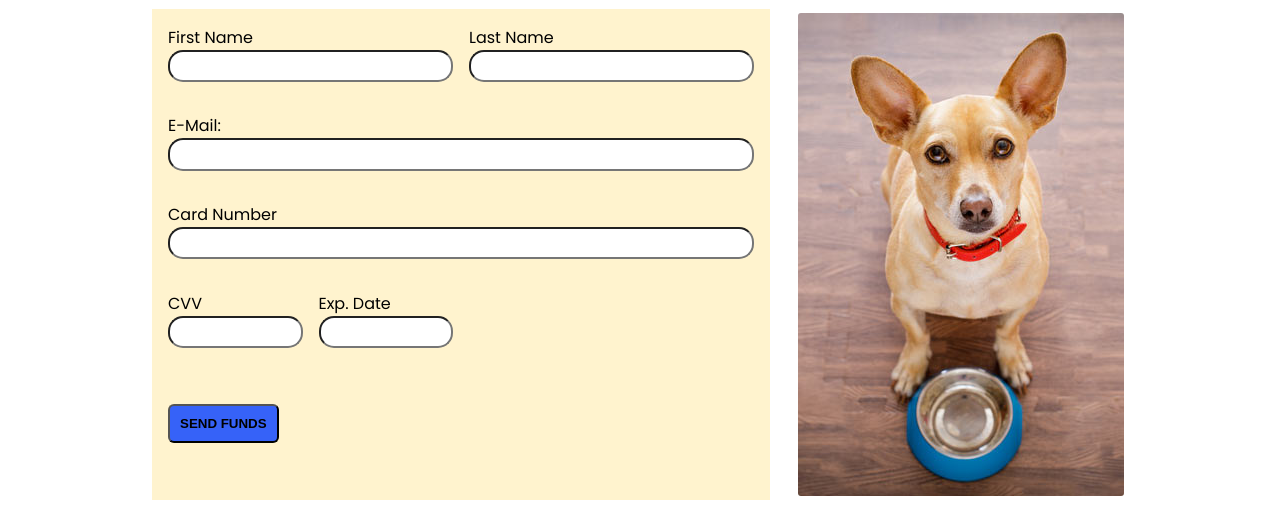
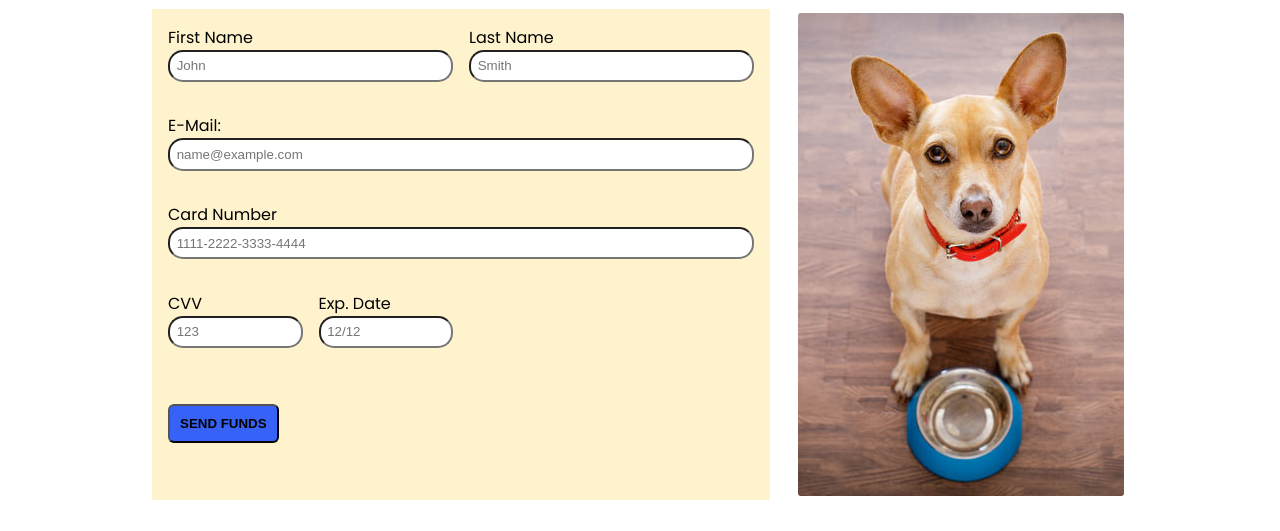
Before and after one commit to amarcolin/FewdFinalproject, a plain HTML site: page root/pages/support.html in a window 1280 px wide. Shown: the part 624-1155 px from the top of the page. Drawn offline with nearby package versions, Linux system fonts and the light colour scheme.

Commit message:
support html css

```diff
--- a/root/css/support.css
+++ b/root/css/support.css
@@ -195,7 +195,7 @@ fieldset#donateButtons {
 
 /* break point */
 
-@media screen and (min-width: 733px){
+@media screen and (min-width: 774px){
     fieldset#cardField {
         background-color: #FFF3CE;
         margin: .75em;
--- a/root/pages/support.html
+++ b/root/pages/support.html
@@ -90,27 +90,27 @@
                             <ul id="cardForm">
                                 <li id="item1">
                                     <label for="fName">First Name</label>
-                                    <input type="text" id="fName" name="first_name" required>
+                                    <input type="text" id="fName" name="first_name" placeholder="John" required>
                                 </li>
                                 <li id="item2">
                                     <label for="lName">Last Name</label>
-                                    <input type="text" id="lName" name="last_name" required>
+                                    <input type="text" id="lName" name="last_name" placeholder="Smith" required>
                                 </li>
                                 <li id="item3">
                                     <label for="email">E-Mail:</label>
-                                    <input type="email" id="email" name="email" required>
+                                    <input type="email" id="email" name="email" placeholder="name@example.com" required>
                                 </li>
                                 <li id="item4">
                                     <label for="cardNum">Card Number</label>
-                                    <input type="number" id="cardNum" name="cardNum" required>
+                                    <input type="text" id="cardNum" name="cardNum" inputmode="numeric" placeholder="1111-2222-3333-4444" required>
                                 </li>
                                 <li id="item5">
                                     <label for="cvv">CVV</label>
-                                    <input type="number" id="cvv" name="cvv" required>
+                                    <input type="number" id="cvv" name="cvv" placeholder="123" inputmode="numeric" required>
                                 </li>
                                 <li id="item6">
                                     <label for="exp">Exp. Date</label>
-                                    <input type="text" id="exp" name="exp" required>
+                                    <input type="text" id="exp" name="exp"  inputmode="numeric" placeholder="12/12" required>
                                 </li>
                             </ul>
 
```
